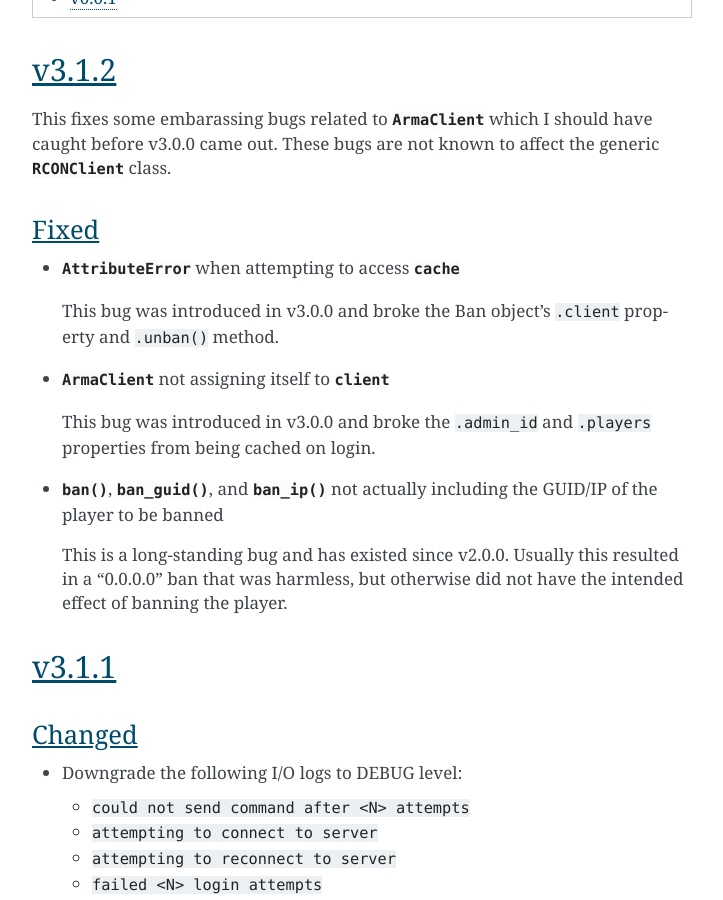
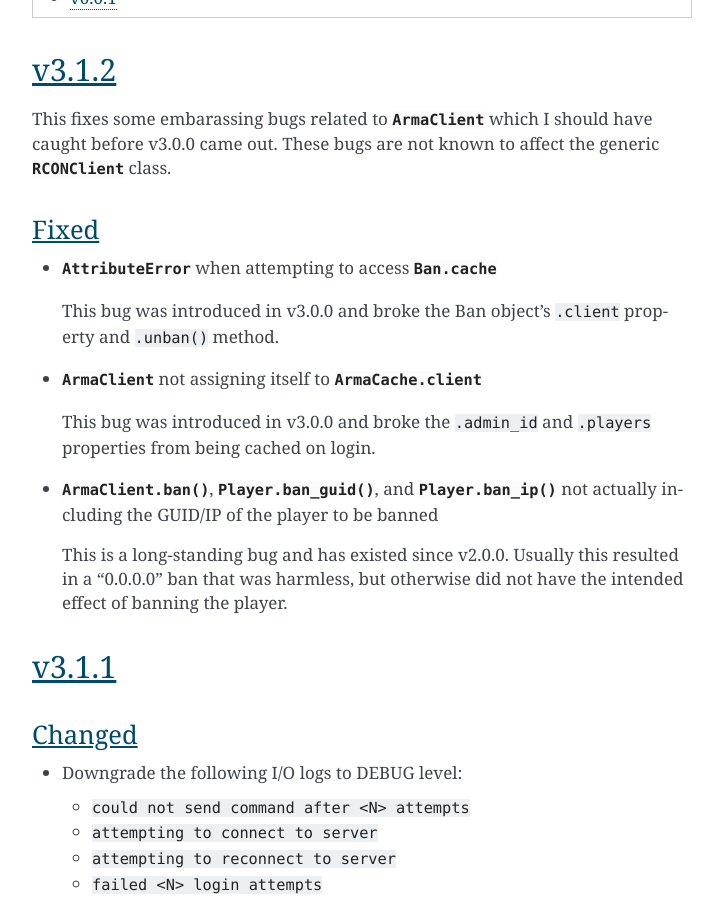
Before and after one commit to thegamecracks/berconpy, a Sphinx documentation site: the page built from docs/source/changelog.rst, in a window 1280 px wide and 900 px high, scrolled down 1618 px. Shown: the whole window, without its empty margins (388-1111 px from the left). Built offline with Sphinx 7.4.7, drawn with Linux system fonts in a browser that asks for light colours; some of the changed lines change nothing that is shown.

Commit message:
docs: improve formatting of references in changelog

```diff
--- a/docs/source/changelog.rst
+++ b/docs/source/changelog.rst
@@ -16,19 +16,20 @@ class.
 Fixed
 ^^^^^
 
-* :py:exc:`AttributeError` when attempting to access :py:class:`~berconpy.Ban.cache`
+* :py:exc:`AttributeError` when attempting to access :py:class:`Ban.cache <berconpy.Ban.cache>`
 
   This bug was introduced in v3.0.0 and broke the Ban object's ``.client`` property
   and ``.unban()`` method.
 
-* :py:class:`~berconpy.ArmaClient` not assigning itself to :py:class:`~berconpy.ArmaCache.client`
+* :py:class:`~berconpy.ArmaClient` not assigning itself to :py:class:`ArmaCache.client <berconpy.ArmaCache.client>`
 
   This bug was introduced in v3.0.0 and broke the ``.admin_id`` and ``.players``
   properties from being cached on login.
 
-* :py:class:`~berconpy.ArmaClient.ban()`, :py:class:`~berconpy.Player.ban_guid()`,
-  and :py:class:`~berconpy.Player.ban_ip()` not actually including the GUID/IP
-  of the player to be banned
+* :py:class:`ArmaClient.ban() <berconpy.ArmaClient.ban>`,
+  :py:class:`Player.ban_guid() <berconpy.Player.ban_guid>`,
+  and :py:class:`Player.ban_ip() <berconpy.Player.ban_ip>`
+  not actually including the GUID/IP of the player to be banned
 
   This is a long-standing bug and has existed since v2.0.0. Usually this resulted
   in a "0.0.0.0" ban that was harmless, but otherwise did not have the intended
```
